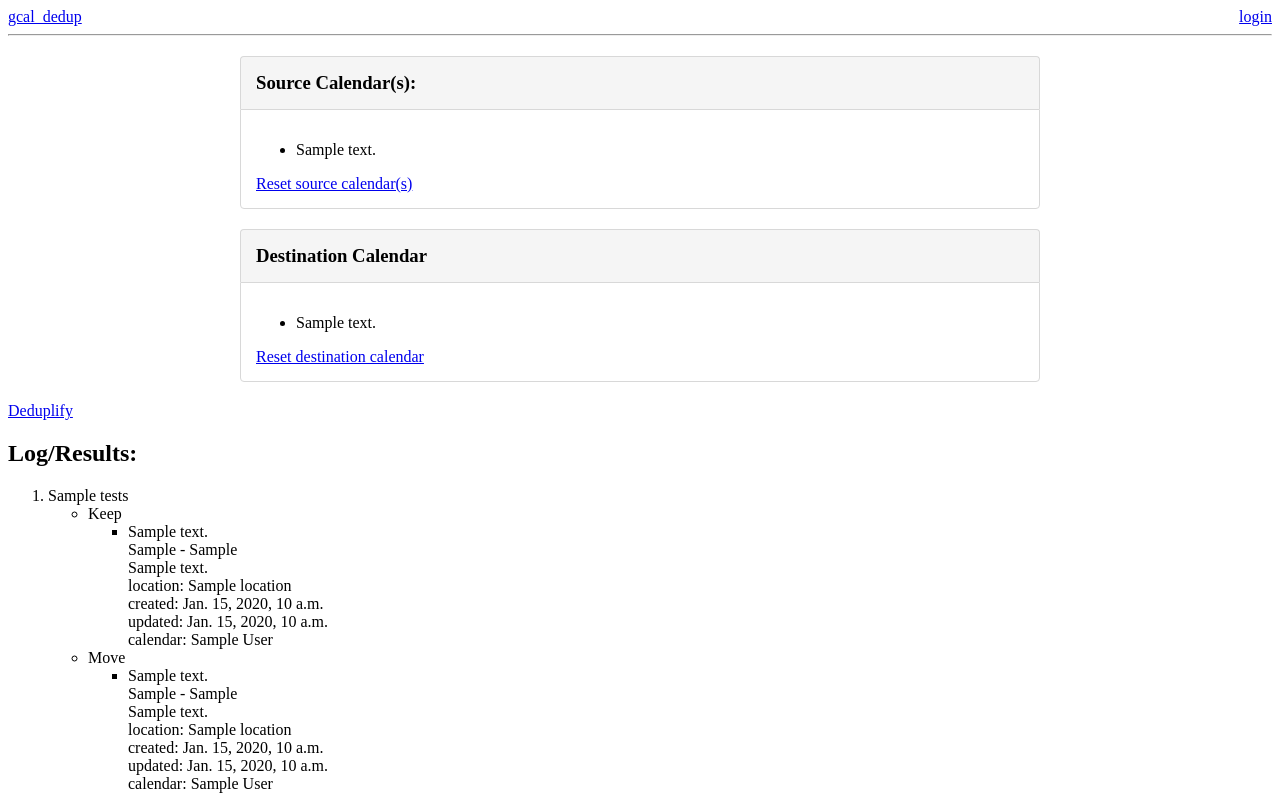
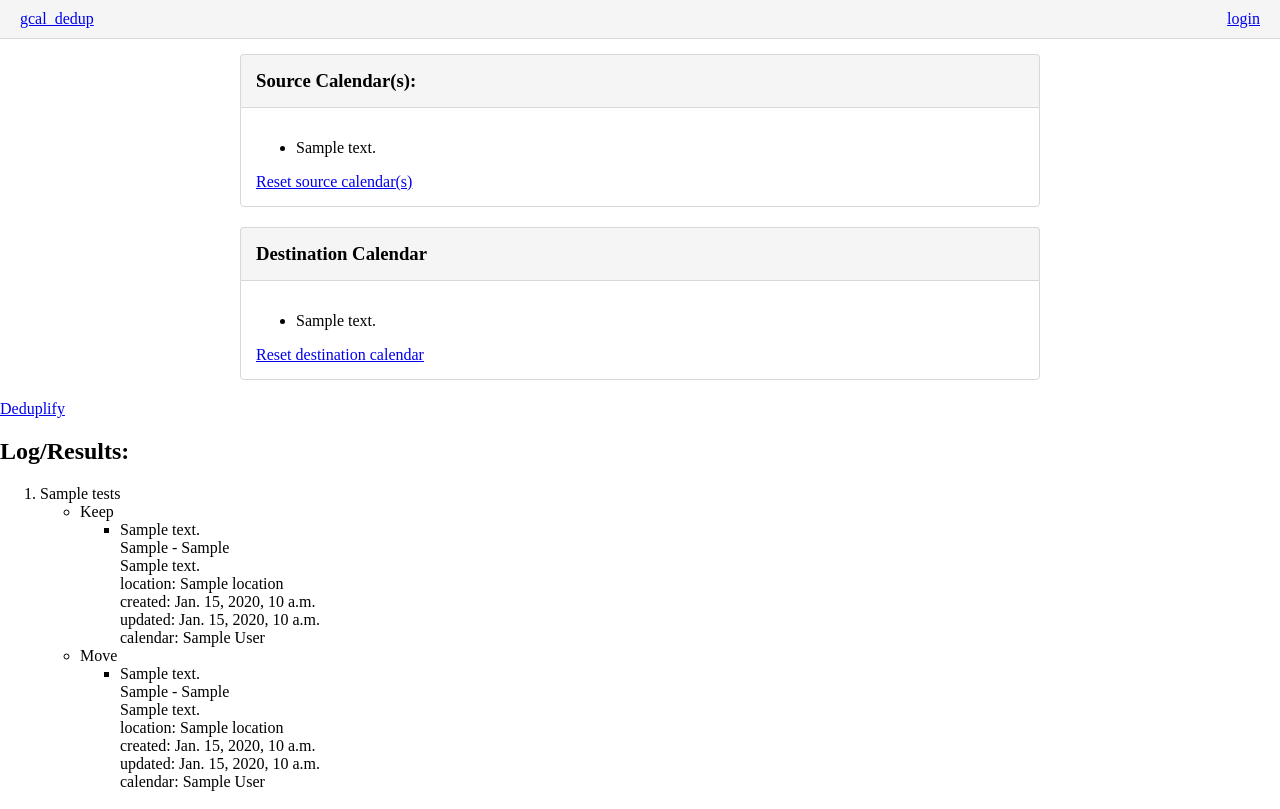
Before and after one commit to izilly/gcal_dedup, a Django app: template pick_calendar/templates/pick_calendar/index.html in a window 1280 px wide. Run offline with Django 3.2, Linux system fonts and the light colour scheme; the template is opened without the code that fills it: most values are stand-ins (such as "Sample title", 1, 10 or a date in 2020).

Commit message:
navbar css

```diff
--- a/static/style.css
+++ b/static/style.css
@@ -1,3 +1,42 @@
+body {
+    margin: 0;
+}
+
+#content {
+    clear: both;
+}
+
+.navbar {
+    background-color: #F5F5F5;
+    border-bottom: 1px solid #D8D8D8;
+    float: left;
+    width: 100%;
+    margin-bottom: 15px;
+}
+
+.nav-left {
+    float: left;
+}
+
+.nav-right {
+    float: right;
+}
+
+.navbar div {
+    margin: 10px;
+}
+
+.navbar ul {
+    margin: 0;
+    padding: 0;
+}
+
+.navbar li {
+    list-style-type: none;
+    float: left;
+    margin: 0 10px;
+}
+
 .choice-box {
     max-width: 800px;
     margin-left: auto;
@@ -22,6 +61,3 @@
     border-bottom-left-radius: 4px;
     border-bottom-right-radius: 4px;
 }
-/*#source h2 {*/
-    /*background-color: red;*/
-/*}*/
--- a/templates/base.html
+++ b/templates/base.html
@@ -2,27 +2,33 @@
 
 <link rel="stylesheet" type="text/css" href="{% static 'style.css' %}" />
 
-<div style="float:left;">
+<!--navbar-->
+<div class="navbar">
+    <div class="nav-left">
+        <ul>
+            <li>
                 <a href="{%url 'pick_calendar:reset' %}">gcal_dedup</a>
+            </li>
+        </ul>
     </div>
 
-<div style="float:right;">
+    <div class="nav-right">
+        <ul>
             {% if user.username %}
-        <div>
+                <li>
                     {{ user.username }}
+                </li>
+                <li>
+                    <a href="{%url 'auth:logout' %}">logout</a>
+                </li>
+            {% else %}
+                <li>
+                    <a href="{%url 'auth:login' %}">login</a>
+                </li>
+            {% endif %}
+        </ul>
     </div>
-        <div>
-            <a href="{%url 'auth:logout' %}">logout</a>
 </div>
-    {% else %}
-        <div>
-            <a href="{%url 'auth:login' %}">login</a>
-        </div>
-    {% endif %}
-</div>
-
-<div style="clear:both;"></div>
-<hr>
 
 <div id="content">
     {% block content %}{% endblock %}
```
Lines whose indentation alone changed are shown as unchanged.
